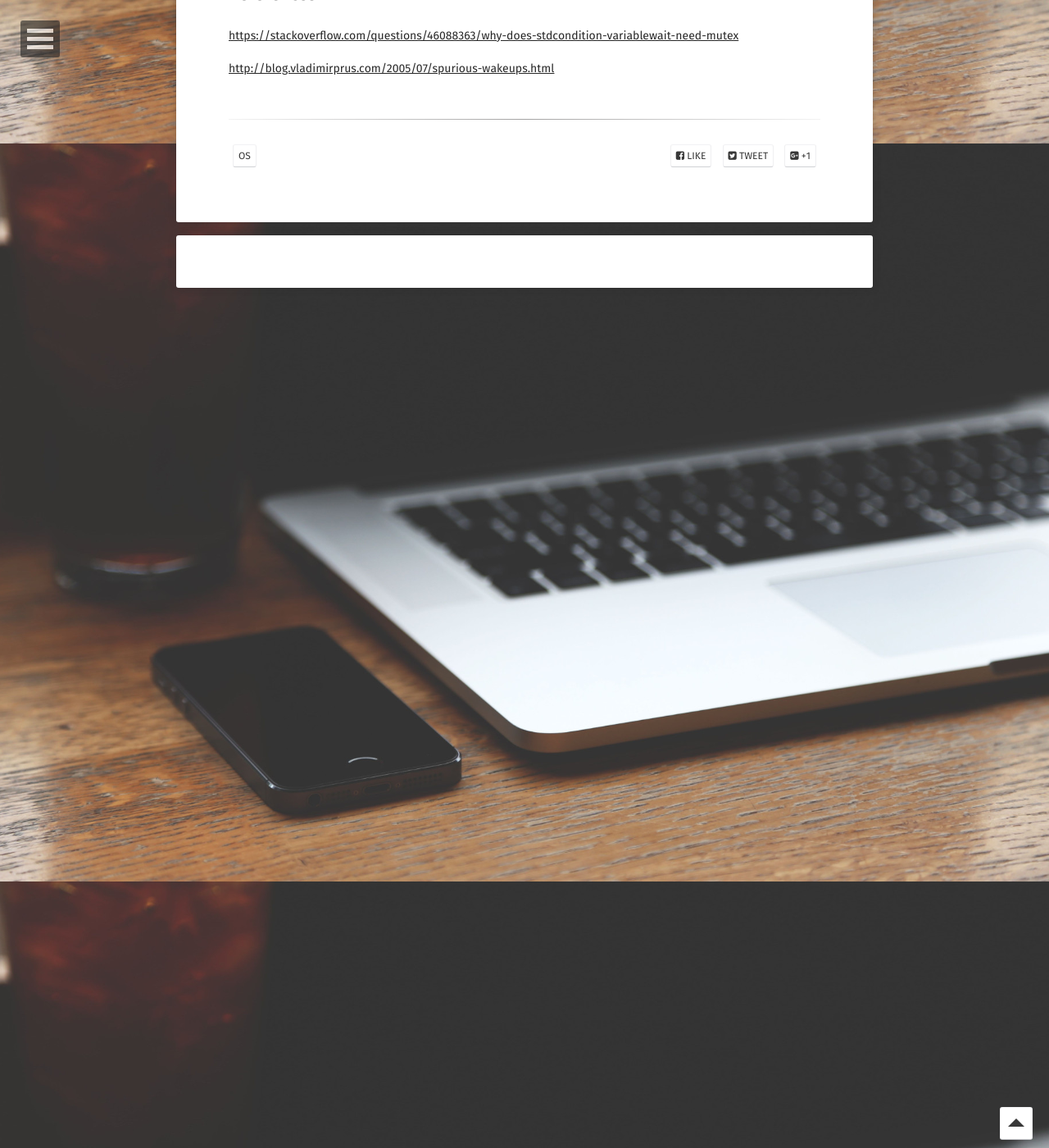
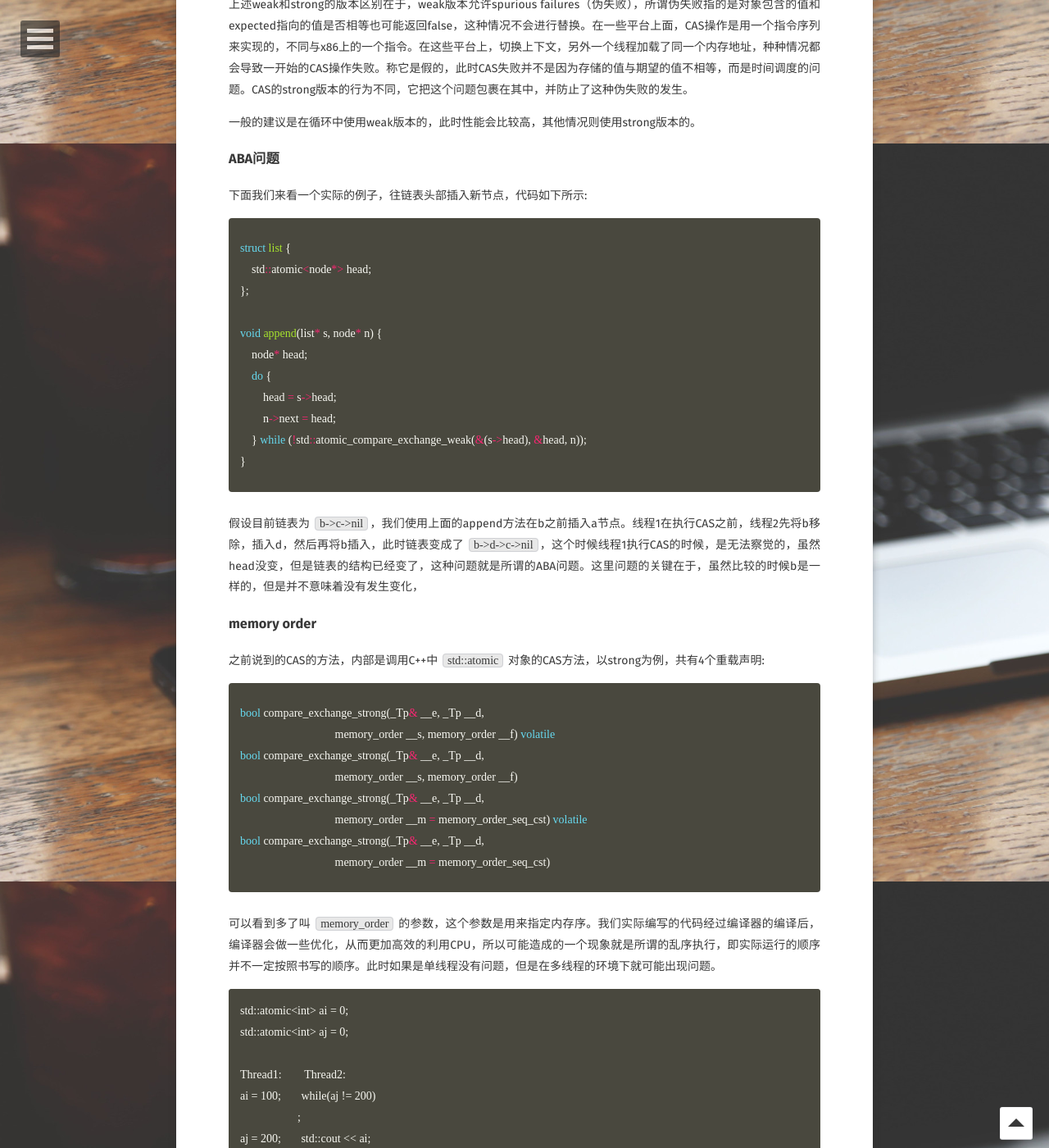
Before and after one commit to longjianjiang/longjianjiang.github.io, a Jekyll site: the page built from _posts/2019-03-07-thread-safety.md, in a window 1280 px wide and 1400 px high, scrolled down 7025 px. Shown: the whole window at 82% size. Built offline with Jekyll 4.4.1, drawn with Linux system fonts in a browser that asks for light colours; some web fonts are replaced; comment, search, counter and statistics services are not loaded; some of the changed text lies outside the part shown.

Commit message:
Update(auto commit)

````diff
--- a/_posts/2019-03-07-thread-safety.md
+++ b/_posts/2019-03-07-thread-safety.md
@@ -104,7 +104,7 @@ int main(int argc, const char * argv[]) {
 
 ## 阻塞型同步
 
-- mutex
+### mutex
 
 mutex（mutual exclusion）的基本逻辑是，当某个线程获取到某个资源的控制权时，这个时候其他线程只能等待另一线程释放控制权后才能进行访问。
 
@@ -126,7 +126,7 @@ C++标准库中提供了 `std::mutex` 来操作 mutex，但实际我们并不会
 
 3.按顺序上锁解锁，保证有序性。
 
-- std::unique_lock
+### std::unique_lock
 
 之前我们使用`std::lock_guard`，必须等到该实例销毁时，才会unlock对应的mutex，这样会存在一些问题。比如在函数执行完之前需要做一些其他操作，这部分操作的存在破坏了锁的粒度，同时也会降低了并发的效率，导致了其他线程等待时间的增加。所以此时需要一个更加灵活的包装类，C++标准库中提供了 `std::unique_lock`。
 
@@ -134,7 +134,7 @@ C++标准库中提供了 `std::mutex` 来操作 mutex，但实际我们并不会
 
 `std::unique_lock` 的实现其实也不复杂，和`std::lock_guard`一样，内部持有了一个mutex，但是额外增加了一个bool变量标记是否持有mutex，在析构时bool变量为true才执行mutex的 unlock 方法。
 
-- std::shared_mutex & std::shared_lock
+### std::shared_mutex & std::shared_lock
 
 当一个操作读操作频率远大于写操作时，此时使用通常的mutex会影响性能，因为多线程下多个线程同时进行读操作是没有问题的，所以在读操作时我们可以不阻塞，当进行写操作时，此时不论读还是写操作都是不安全的，此时阻塞，这样可以提高性能。
 
@@ -142,11 +142,11 @@ C++17标准库为我们提供了这种读写锁 `std::shared_mutex`，额外增
 
 C++14标准库中提供了 `std::shared_lock`, 和之前的`std::unique_lock`类似，只是`lock`和`unlock`操作被替换为 `lock_shared` 和 `unlock_shared`。
 
-- std::recursive_mutex
+### std::recursive_mutex
 
 上述提到的mutex，如果在一个线程中被连续的lock多次，会产生死锁，而且会出现未定义行为。如果实际情况中真的需要对同一个mutex进行多次lock操作，C++提供了 `std::recursive_mutex`, 所谓的递归锁。递归锁释放时，需要调用相同数量的unlock，才能释放mutex。
 
-- std::once_flag & std::call_once
+### std::once_flag & std::call_once
 
 C++11提供了 `std::once_flag`,  `std::call_once` 来进行单例初始化。如下例子所示：
 
@@ -164,7 +164,7 @@ T* GetInstance() {
 }
 {% endhighlight %}
 
-- conditoin_variable
+### conditoin_variable
 
 条件变量通过消息机制来处理多线程同步问题，可以阻塞一个或多个线程直到收到唤醒通知或者超时从而继续执行。
 
@@ -200,7 +200,7 @@ condition_variable::wait(unique_lock<mutex>& __lk, _Predicate __pred)
 
 这个时候就如上图所示，到调用wait时，首先wait内部会将mutex unlock，进入等待。当被唤醒时进行lock，如此只要其他线程修改条件正确加锁了，那么就不会出现之前的情况。
 
-- semaphores
+### semaphores
 
 C++20中引入了 `semaphores`，也就是所谓的信号量，现在还未加入标准库。
 
@@ -208,29 +208,118 @@ C++20中引入了 `semaphores`，也就是所谓的信号量，现在还未加
 
 ## 非阻塞型同步
 
-- atomic
+### atomic
 
 在阻塞型同步我们说了不同中的mutex，这种类似的锁我们称为悲观锁。可以看到的是这种锁每次都假定会有其他线程会来争夺资源，所以首先会进行lock拿到锁，才进行操作。
 
 对应的就有乐观锁，所谓乐观锁假定不会有其他线程来争夺资源，所以可以直接操作资源。或者运气不佳正好遇到了其他在操作的线程，也没关系，进行重试就好，直到成功。
 
-现在就存在一个问题，没有锁，那如何知道一次操作是否和其他线程冲突呢？这个时候就需要原子操作，也就是在执行这种操作时不会被打断。而原子操作一般通过CAS操作实现。如下所示是C++中提供的一个CAS方法：
+现在就存在一个问题，没有锁，那如何知道一次操作是否和其他线程冲突呢？这个时候就需要原子操作，也就是在执行这种操作时不会被打断。而原子操作一般通过CAS操作实现。如下所示是C++中提供的CAS方法(执行过程是不可分割，也就是以原子的方式进行)：
 
 {% highlight cpp %}
 template <class _Tp>
-inline _LIBCPP_INLINE_VISIBILITY
-bool
-atomic_compare_exchange_weak(volatile atomic<_Tp>* __o, _Tp* __e, _Tp __d) _NOEXCEPT
-{
-    return __o->compare_exchange_weak(*__e, __d);
+inline bool
+atomic_compare_exchange_weak(atomic<_Tp>* __o, _Tp* __e, _Tp __d) _NOEXCEPT;
+
+template <class _Tp>
+inline bool
+atomic_compare_exchange_strong(atomic<_Tp>* __o, _Tp* __e, _Tp __d) _NOEXCEPT;
+{% endhighlight %}
+
+上述方法会首先会比较对象包含的值和expected指向的值是否相等:
+1.如果相等，则替换对象的值为desired，返回true，这个操作称之为Read-Modify-Write；
+2.如果不想等，则替换expected指向的值为对象的值，返回false；
+
+上述weak和strong的版本区别在于，weak版本允许spurious failures（伪失败），所谓伪失败指的是对象包含的值和expected指向的值是否相等也可能返回false，这种情况不会进行替换。在一些平台上面，CAS操作是用一个指令序列来实现的，不同与x86上的一个指令。在这些平台上，切换上下文，另外一个线程加载了同一个内存地址，种种情况都会导致一开始的CAS操作失败。称它是假的，此时CAS失败并不是因为存储的值与期望的值不相等，而是时间调度的问题。CAS的strong版本的行为不同，它把这个问题包裹在其中，并防止了这种伪失败的发生。
+
+一般的建议是在循环中使用weak版本的，此时性能会比较高，其他情况则使用strong版本的。
+
+### ABA问题
+
+下面我们来看一个实际的例子，往链表头部插入新节点，代码如下所示:
+
+{% highlight cpp %}
+struct list {
+    std::atomic<node*> head;
+};
+
+void append(list* s, node* n) {
+    node* head;
+    do {
+        head = s->head;
+        n->next = head;
+    } while (!std::atomic_compare_exchange_weak(&(s->head), &head, n));
 }
 {% endhighlight %}
 
-上述方法会首先会比较对象包含的值和expected指向的值是否相等:
-1.如果相等，则替换对象的值为desired；
-2.如果不想等，则替换对象的值为expecte指向的值；
+假设目前链表为 `b->c->nil`，我们使用上面的append方法在b之前插入a节点。线程1在执行CAS之前，线程2先将b移除，插入d，然后再将b插入，此时链表变成了 `b->d->c->nil`，这个时候线程1执行CAS的时候，是无法察觉的，虽然head没变，但是链表的结构已经变了，这种问题就是所谓的ABA问题。这里问题的关键在于，虽然比较的时候b是一样的，但是并不意味着没有发生变化，
 
-- spin lock
+### memory order
+
+之前说到的CAS的方法，内部是调用C++中 `std::atomic` 对象的CAS方法，以strong为例，共有4个重载声明:
+
+{% highlight cpp %}
+bool compare_exchange_strong(_Tp& __e, _Tp __d,
+                                 memory_order __s, memory_order __f) volatile
+bool compare_exchange_strong(_Tp& __e, _Tp __d,
+                                 memory_order __s, memory_order __f)
+bool compare_exchange_strong(_Tp& __e, _Tp __d,
+                                 memory_order __m = memory_order_seq_cst) volatile
+bool compare_exchange_strong(_Tp& __e, _Tp __d,
+                                 memory_order __m = memory_order_seq_cst)
+{% endhighlight %}
+
+可以看到多了叫 `memory_order` 的参数，这个参数是用来指定内存序。我们实际编写的代码经过编译器的编译后，编译器会做一些优化，从而更加高效的利用CPU，所以可能造成的一个现象就是所谓的乱序执行，即实际运行的顺序并不一定按照书写的顺序。此时如果是单线程没有问题，但是在多线程的环境下就可能出现问题。
+
+```
+std::atomic<int> ai = 0;
+std::atomic<int> aj = 0;
+
+Thread1:        Thread2:
+ai = 100;       while(aj != 200)
+                    ;
+aj = 200;       std::cout << ai;
+```
+
+如上代码所示，如果线程1执行顺序按照书写顺序，那么线程2会输出100；但是实际情况是可能线程1的执行会乱序，也就是 `aj = 200` 会提前执行，所以这个时候线程2的输出就有为0了。而且就算没有乱序执行，CPU 缓存的原因，线程2可能不能立即看到ai被修改的新值，此时线程2仍然有可能输出0。
+
+memory order 就是用来指定原子操作周围的非原子操作的内存访问如何被排序和同步。可以看到默认使用的是 `std::memory_order_seq_cst` ，这是最严格的memory order，对性能一定损耗。下面分别介绍6种不同的内存序。
+
+`std::memory_order_acquire` 使用在load操作，也就是读操作。使用它可以保证load之后的读写操作不允许移动到load前面。
+
+`std::memory_order_release` 使用在store操作，也就是写操作。使用它可以保证store之前的读写操作不允许移动到store后面。
+
+`std::memory_order_consume` 和acquire类似，同样用于load操作。使用它可以保证load之后的和当前load变量有依赖的读写操作不允许移动到load前面。
+
+下面看一个例子:
+
+{% highlight cpp %}
+std::atomic<int> ai = ATOMIC_VAR_INIT(5);
+int flag = 0;
+
+void thread_1() {
+    flag = 1;
+    ai.store(1, std::memory_order_release);
+}
+
+void thread_2() {
+    while (ai.load(std::memory_order_acquire) == 0)
+        ;
+    assert(flag = 1);
+}
+{% endhighlight %}
+
+可以看到在线程2，我们断言了flag一定为1，这是为什么呢？当线程1 store的值被线程2 load到，此时线程2可以看到线程store之前对内存所有的读写，所以线程2可以断言flag一定为1。
+
+`std::memory_order_relaxed` 使用它只保证load和store是原子操作，其他的不做保证。
+
+`std::memory_order_acq_rel` 相等于 release 和 acquire 的结合体。读操作遵守 acquire，写操作遵守 release。
+
+`std::memory_order_seq_cst` 提供了顺序一致性（sequential consistency）。
+
+> 顺序一致性保证了所有线程的执行顺序和代码中书写的保持一致。
+
+### spin lock
 
 
 
@@ -241,3 +330,9 @@ atomic_compare_exchange_weak(volatile atomic<_Tp>* __o, _Tp* __e, _Tp __d) _NOEX
 [https://stackoverflow.com/questions/46088363/why-does-stdcondition-variablewait-need-mutex](https://stackoverflow.com/questions/46088363/why-does-stdcondition-variablewait-need-mutex)
 
 [http://blog.vladimirprus.com/2005/07/spurious-wakeups.html](http://blog.vladimirprus.com/2005/07/spurious-wakeups.html)
+
+[https://www.codeproject.com/Articles/808305/Understand-std-atomic-](https://www.codeproject.com/Articles/808305/Understand-std-atomic-)
+
+[https://bartoszmilewski.com/2008/12/01/c-atomics-and-memory-ordering/](https://bartoszmilewski.com/2008/12/01/c-atomics-and-memory-ordering/)
+
+[http://www.cplusplus.com/reference/atomic/memory_order/](http://www.cplusplus.com/reference/atomic/memory_order/)
````
